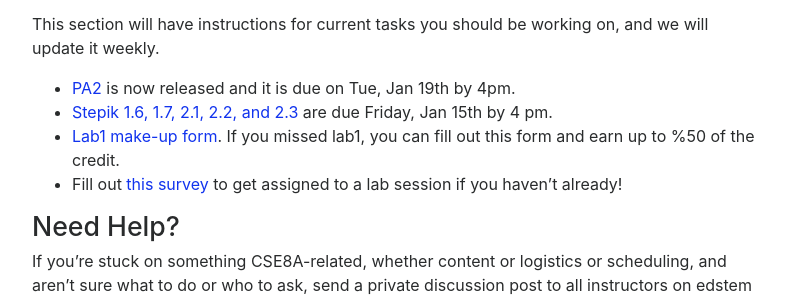
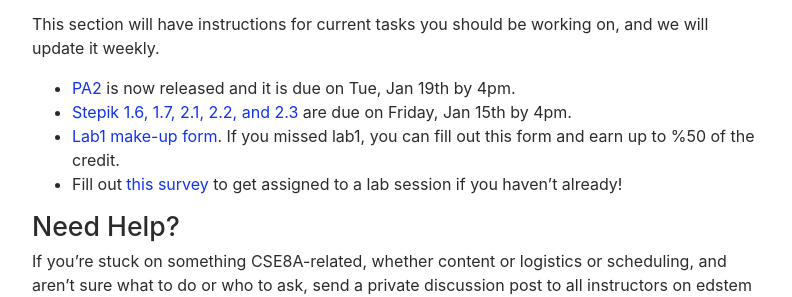
Before and after one commit to ucsd-cse8a-w21/ucsd-cse8a-w21.github.io, a Jekyll site: the page built from index.md, in a window 1280 px wide and 900 px high, scrolled down 707 px. Shown: the part 158-455 px from the top of the window, without its empty margins (243-1035 px from the left). Built offline with Jekyll 4.4.1, drawn with Linux system fonts in a browser that asks for light colours; nearby versions of some CDN libraries.

Commit message:
Update index.md

```diff
--- a/index.md
+++ b/index.md
@@ -29,7 +29,7 @@ This section will have instructions for current tasks you should be working
 on, and we will update it weekly.
 
 - [PA2](https://docs.google.com/document/d/1SxHtmDNzdm2Ogs2zA3SGog9fRD35dGPe/edit?ts=5fffccc1#) is now released and it is due on Tue, Jan 19th by 4pm.
-- [Stepik 1.6, 1.7, 2.1, 2.2, and 2.3](https://stepik.org/lesson/467747/step/1?unit=458566) are due Friday, Jan 15th by 4 pm.
+- [Stepik 1.6, 1.7, 2.1, 2.2, and 2.3](https://stepik.org/lesson/467747/step/1?unit=458566) are due on Friday, Jan 15th by 4pm.
 - [Lab1 make-up form](https://forms.gle/QybphWqaceBJUVQR9). If you missed lab1, you can fill out this form and earn up to %50 of the credit.
 - Fill out [this
 survey](https://docs.google.com/forms/d/e/1FAIpQLScrxmgbgx9BCM8n_qo-BI4rKQAXhbGR2yf-sLrJGNYnanczSA/viewform)
```
